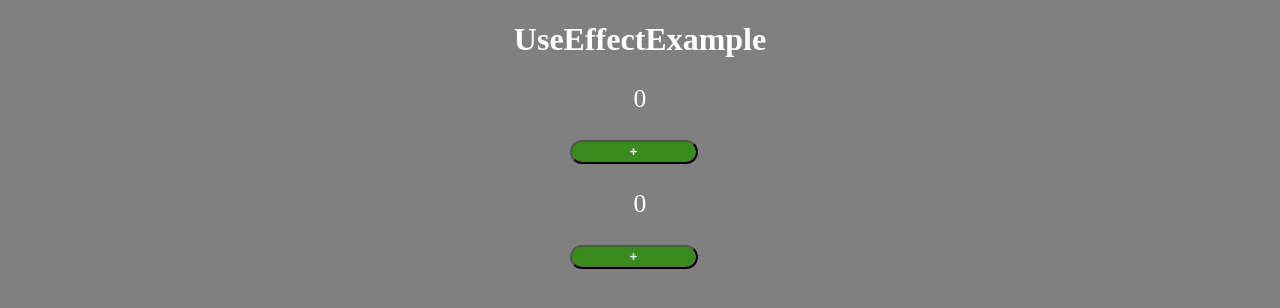
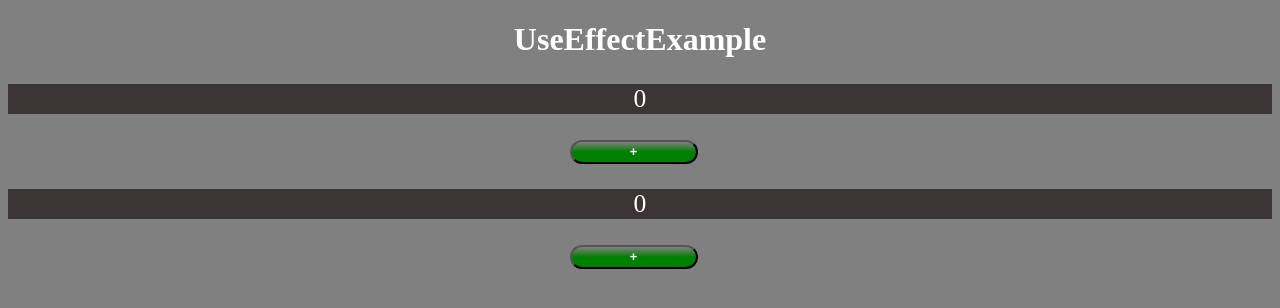
Before and after one commit to SazinSamin/ReactJs, a React (Create React App) app: page / in a window 1280 px wide. Shown: the top 308 px of the page. Built offline with nearby package versions, Linux system fonts and the light colour scheme.

Commit message:
useEffect hook

```diff
--- a/public/style.css
+++ b/public/style.css
@@ -7,7 +7,7 @@ body{
 
 
 button {
-    background-color: rgb(57, 139, 30);
+    background-image: linear-gradient(grey, green, green);
     color: white;
     font-size: 1vw;
     font-weight: bold;
@@ -30,3 +30,7 @@ p{
 span{
     color: rgb(145, 63, 76);
 }
+
+p{
+    background-color: rgb(59, 53, 53);
+}
--- a/src/App.js
+++ b/src/App.js
@@ -1,5 +1,4 @@
 import UseEffectExample from "./useEffect/useEffect";
-
 
 
 export default function App() {
```
Also changed, not shown: 1 other file (tests, documents, lock files or other folders).
